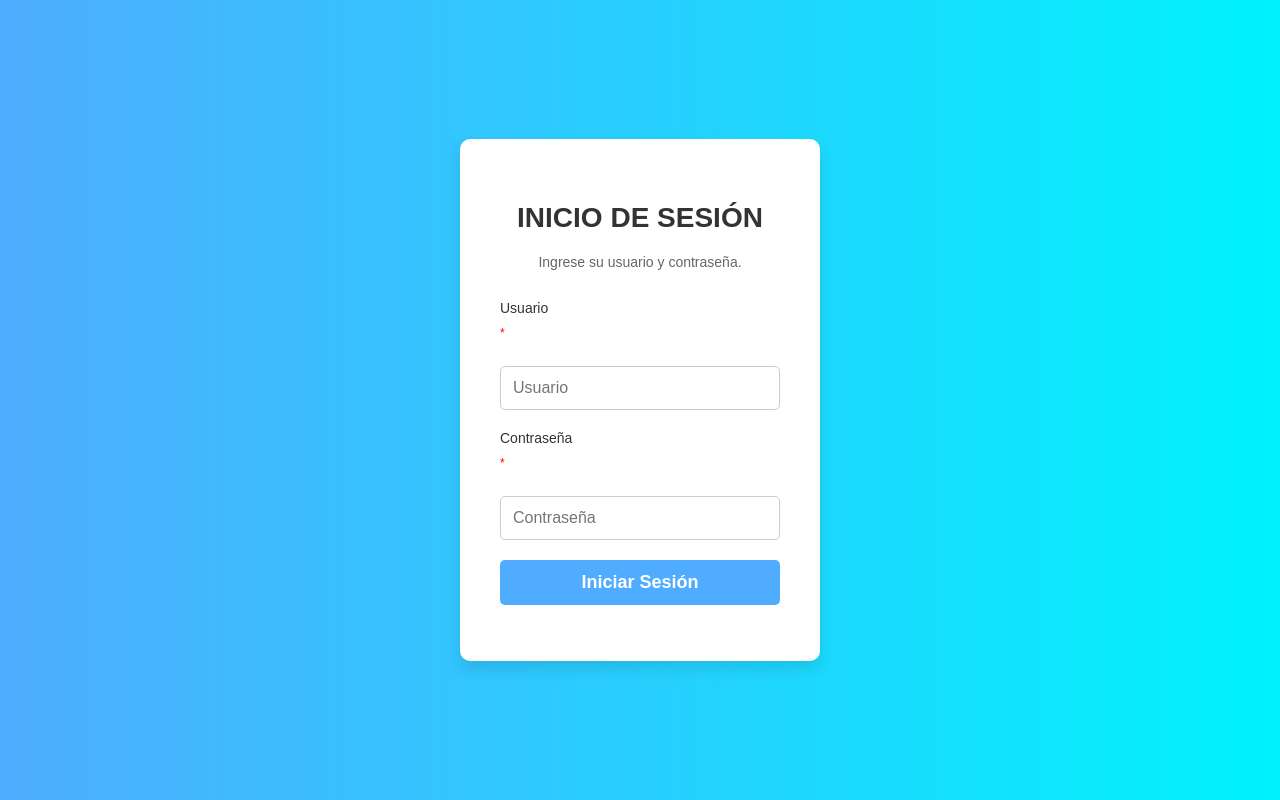
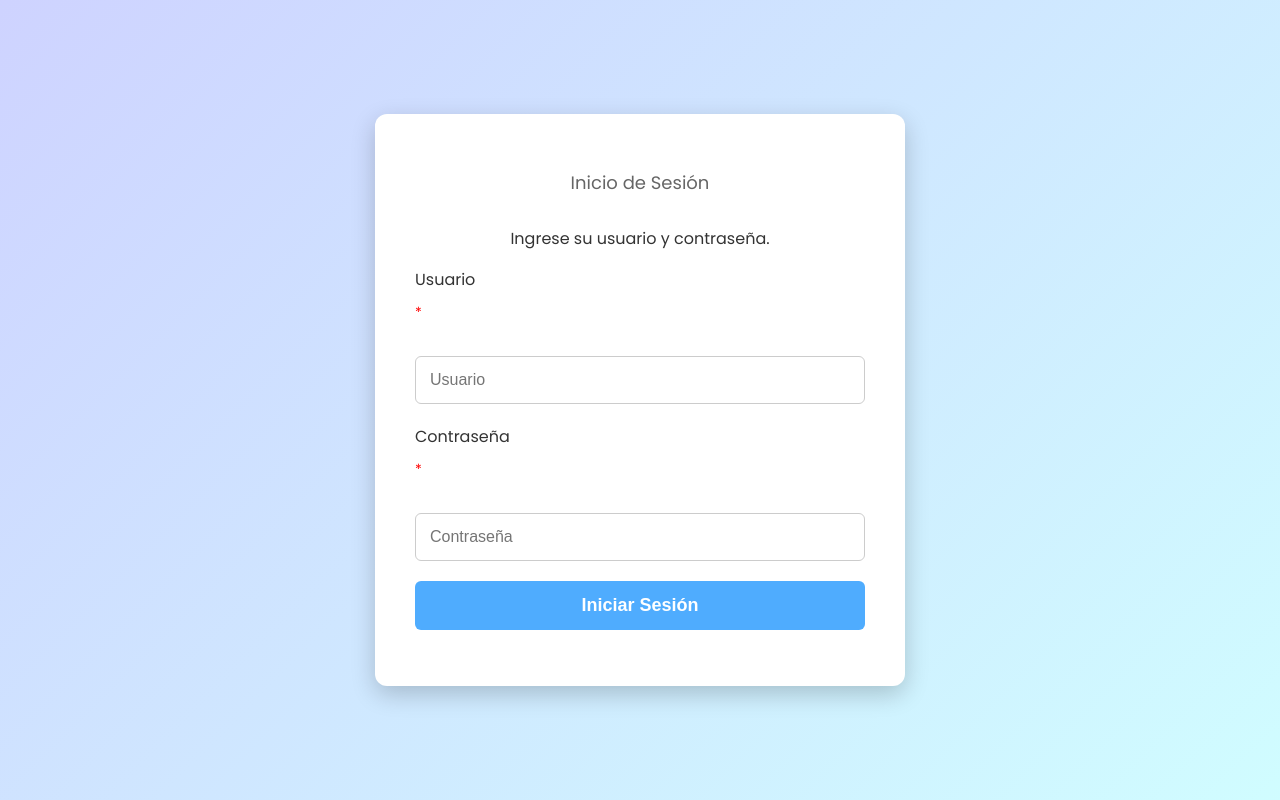
Before and after one commit to AngelReyesZN/my-first-static-web-app2, a plain HTML site: page src/index.html in a window 1280 px wide. Drawn offline with Linux system fonts and the light colour scheme.

Commit message:
Update styles.css

```diff
--- a/src/styles.css
+++ b/src/styles.css
@@ -1,105 +1,121 @@
+/* Importar fuente desde Google Fonts */
+@import url('https://fonts.googleapis.com/css2?family=Poppins:wght@400;600&display=swap');
+
 /* Establecer el estilo general para el cuerpo */
 body {
-    font-family: 'Arial', sans-serif;
-    background: linear-gradient(to right, #4facfe, #00f2fe); /* Fondo de gradiente */
+    font-family: 'Poppins', sans-serif;
+    background: linear-gradient(135deg, #6e7cff56, #00f1fe2f); /* Fondo de gradiente suave */
     margin: 0;
     padding: 0;
     display: flex;
     justify-content: center;
     align-items: center;
     height: 100vh;
+    text-align: center; /* Centrado de texto */
     color: #333;
 }
 
-/* Contenedor general */
+/* Contenedor principal del formulario */
 .contenedor {
+    background-color: white;
+    padding: 40px;
+    border-radius: 12px;
+    box-shadow: 0 8px 24px rgba(0, 0, 0, 0.2); /* Sombra sutil */
+    max-width: 450px;
     width: 100%;
-    max-width: 400px; /* Limitar el tamaño máximo */
-    padding: 20px;
-    box-sizing: border-box;
-    text-align: center;
+    transition: transform 0.3s ease; /* Suavizar animaciones */
 }
 
-/* Estilo del formulario */
-.formulario {
-    background: white;
-    padding: 40px;
-    border-radius: 10px;
-    box-shadow: 0 8px 15px rgba(0, 0, 0, 0.1); /* Sombras suaves */
-    transition: transform 0.3s ease; /* Efecto suave en el formulario */
+/* Efecto cuando el contenedor es hover */
+.contenedor:hover {
+    transform: translateY(-10px); /* Elevar ligeramente */
+    box-shadow: 0 15px 30px rgba(0, 0, 0, 0.3); /* Aumentar la sombra al hacer hover */
 }
 
-/* Animación de hover para el formulario */
-.formulario:hover {
-    transform: translateY(-10px);
+/* Título principal */
+h1 {
+    font-size: 32px;
+    color: #333;
+    margin-bottom: 20px;
+    font-weight: 600;
+    text-transform: uppercase; /* Hacer el título más estilizado */
 }
 
-/* Título del formulario */
-.formulario h2 {
-    font-size: 28px;
-    color: #333;
-    margin-bottom: 20px;
-    text-transform: uppercase;
-    font-weight: 600;
+/* Subtítulo */
+h2 {
+    font-size: 18px;
+    color: #666;
+    margin-bottom: 30px;
+    font-weight: 500;
 }
 
-/* Texto adicional */
-.formulario p {
-    color: #666;
-    font-size: 14px;
-    margin-bottom: 30px;
+/* Estilo para la imagen */
+img {
+    border-radius: 50%; /* Hacer la imagen circular */
+    width: 120px; /* Tamaño moderado */
+    height: 120px;
+    object-fit: cover;
+    border: 4px solid #fe4f4f; /* Borde elegante */
+    margin-top: 20px;
 }
 
 /* Estilo para las etiquetas */
 label {
     display: block;
-    font-size: 14px;
+    font-size: 16px;
     color: #333;
     margin-bottom: 8px;
     text-align: left;
+    font-weight: 500;
 }
 
 /* Estilo para los campos de entrada */
 .campos {
     width: 100%;
-    padding: 12px;
+    padding: 14px;
     font-size: 16px;
-    border-radius: 5px;
+    border-radius: 6px;
     border: 1px solid #ccc;
     margin-bottom: 20px;
     box-sizing: border-box;
     transition: border-color 0.3s ease;
 }
 
-/* Efecto en los campos de entrada al tener el foco */
+/* Efecto al hacer foco en los campos de entrada */
 .campos:focus {
     border-color: #4facfe;
     outline: none;
 }
 
-/* Estilo para los botones */
+/* Estilo para el botón */
 .boton {
     background-color: #4facfe;
     color: white;
-    padding: 12px;
+    padding: 14px;
     border: none;
-    border-radius: 5px;
+    border-radius: 6px;
     cursor: pointer;
     font-size: 18px;
-    font-weight: bold;
+    font-weight: 600;
     width: 100%;
-    transition: background-color 0.3s ease;
+    transition: background-color 0.3s ease, transform 0.2s ease; /* Añadir animaciones suaves */
 }
 
-/* Efecto al pasar el ratón sobre el botón */
+/* Efecto hover para el botón */
 .boton:hover {
-    background-color: #00f2fe;
+    background-color: #00fe6e;
+    transform: scale(1.05); /* Aumentar el tamaño del botón al pasar el ratón */
 }
 
-/* Estilo para el texto de error */
+/* Efecto al hacer clic en el botón */
+.boton:active {
+    transform: scale(0.98); /* Reducir tamaño al hacer clic */
+}
+
+/* Estilo para los textos de error */
 span {
     color: red;
-    font-size: 12px;
+    font-size: 14px;
     display: block;
     margin-top: 10px;
 }
@@ -111,28 +127,27 @@ span {
     margin-top: 10px;
 }
 
-/* Agregar una animación al botón cuando se hace clic */
-.boton:active {
-    transform: scale(0.98);
-}
-
 /* Medios para pantallas pequeñas */
 @media (max-width: 480px) {
-    .formulario {
+    .contenedor {
         padding: 20px;
     }
 
-    .formulario h2 {
-        font-size: 24px;
+    h1 {
+        font-size: 28px;
+    }
+
+    h2 {
+        font-size: 16px;
     }
 
     .campos {
         font-size: 14px;
-        padding: 10px;
+        padding: 12px;
     }
 
     .boton {
-        font-size: 14px;
-        padding: 10px;
+        font-size: 16px;
+        padding: 12px;
     }
 }
```
